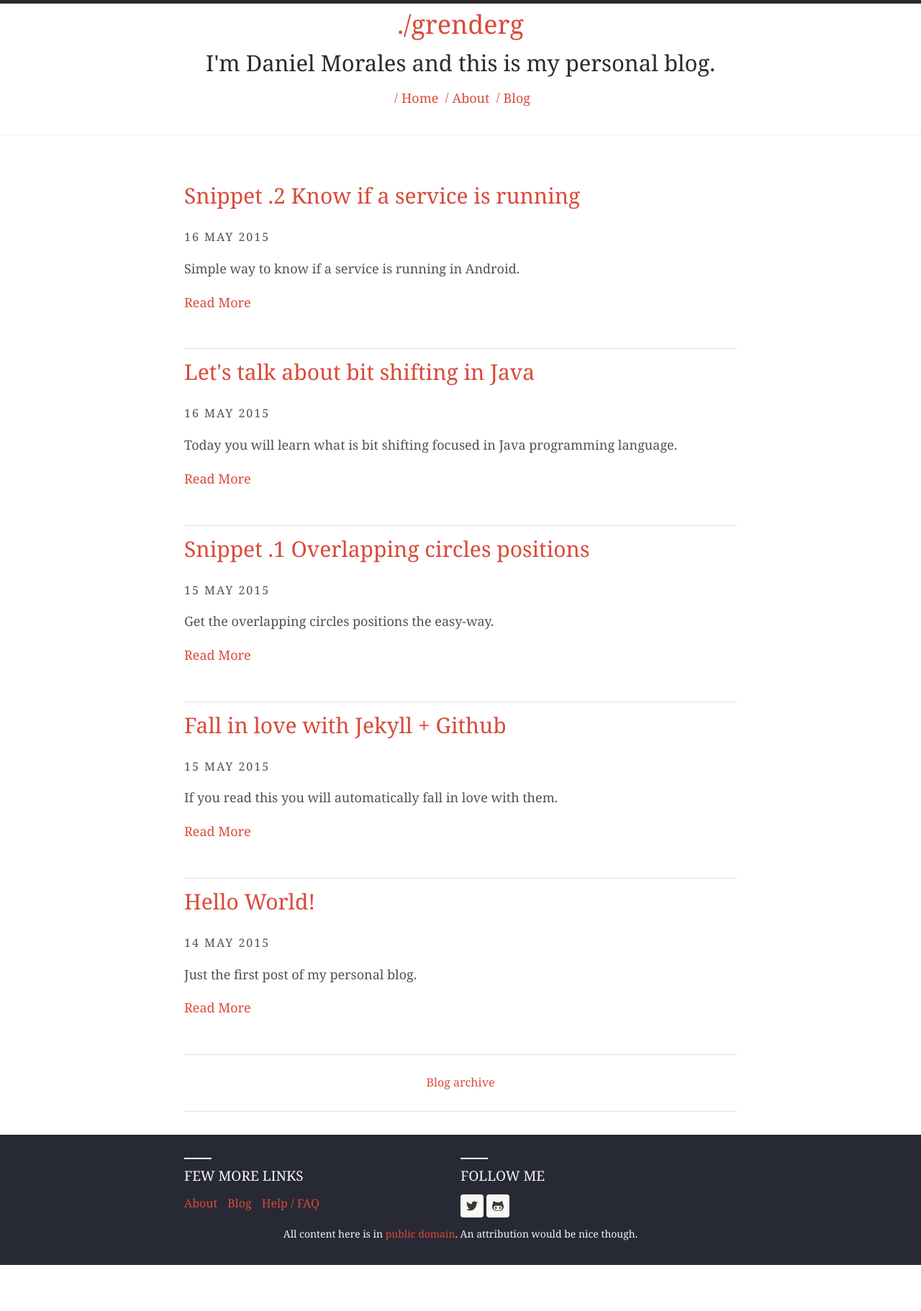
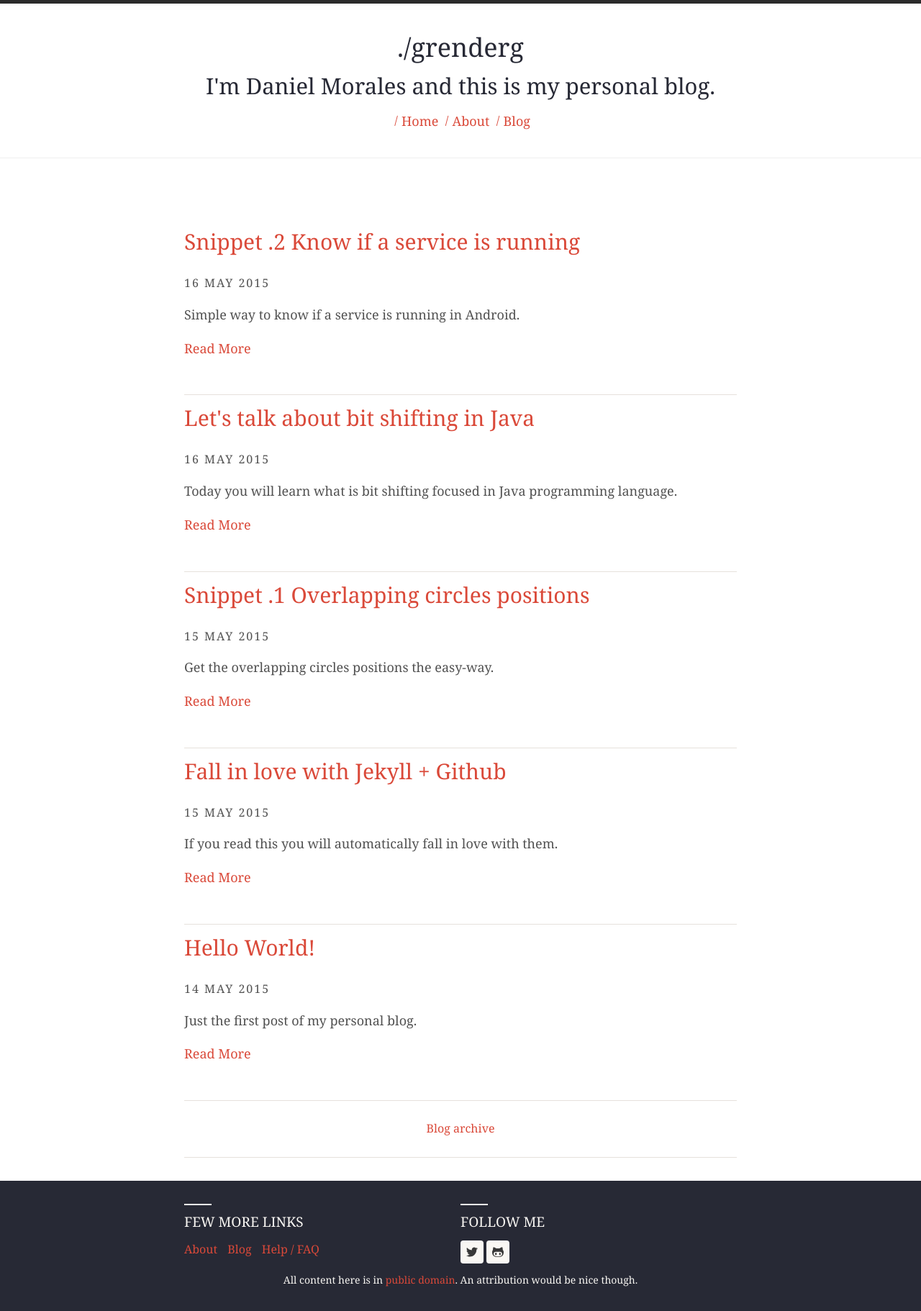
Before and after one commit to GrenderG/grenderg.github.io, a Jekyll site: the page built from index.html, in a window 1280 px wide. Shown: the whole page at 72% size. Built offline with Jekyll 4.4.1, drawn with Linux system fonts in a browser that asks for light colours; nearby versions of some CDN libraries; before the commit the page ends 1758 px from its top, so only the background shows below that.

```diff
--- a/_layouts/default.html
+++ b/_layouts/default.html
@@ -24,7 +24,7 @@
         <![endif]-->
     </head>
     <body class="{{ site.harmony.basetheme }}">
-        <header class="main-header2">
+        <header class="main-header">
             <div class="header-container">
                 <h1><a href="{{ site.baseurl }}/">{{ site.harmony.name }}</a></h1>
                 <h2>{{ site.harmony.description }}</h2>
--- a/assets/css/main.scss
+++ b/assets/css/main.scss
@@ -49,50 +49,6 @@
         display: table;
         clear: both;
     }
-}
-
-header.main-header2 {
-  color: $base-00;
-  border-top: 5px $base-00 solid;
-
-  h1, h2 { text-align: center; color: inherit;}
-  a {
-    color: inherit;
-    &:hover, &:active, &:focus {
-      border-bottom-color: transparent;
-    }
-  }
-
-  ul {
-    width: 100%;
-    text-align: center;
-    padding: 15px;
-  }
-  ul li {
-    display: inline-block;
-    position:relative;
-    color: $base-08;
-  }
-
-  ul li span {
-    float: left;
-    display: inline-block;
-    width: 15px;
-  }
-
-  ul li a {
-    display:inline-block;
-    color: inherit;
-    border-bottom: 2px transparent solid;
-    padding-bottom:5px;
-    @include transition(all, .2s);
-    @include MQ(M) {
-      @include font-size(18px);
-    }
-    &:hover, &:focus, &:active {
-      border-bottom-color: inherit;
-    }
-  }
 }
 
 .wc-img-replace { /* replace text with a background-image */
```
